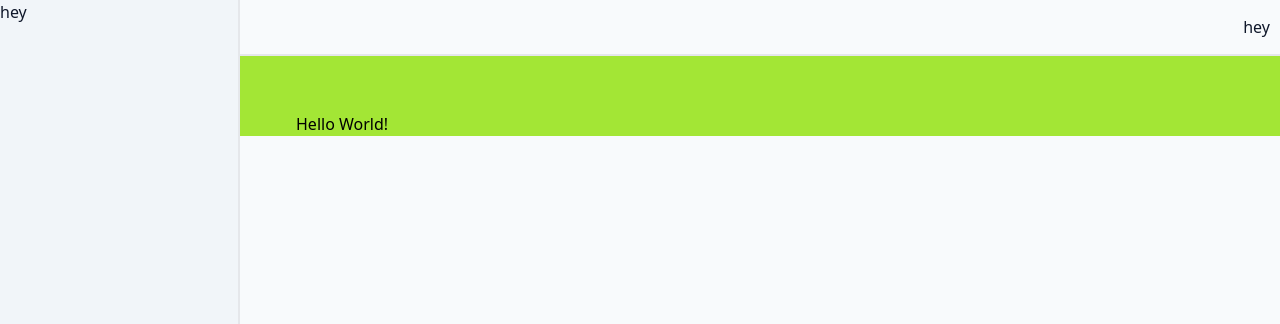
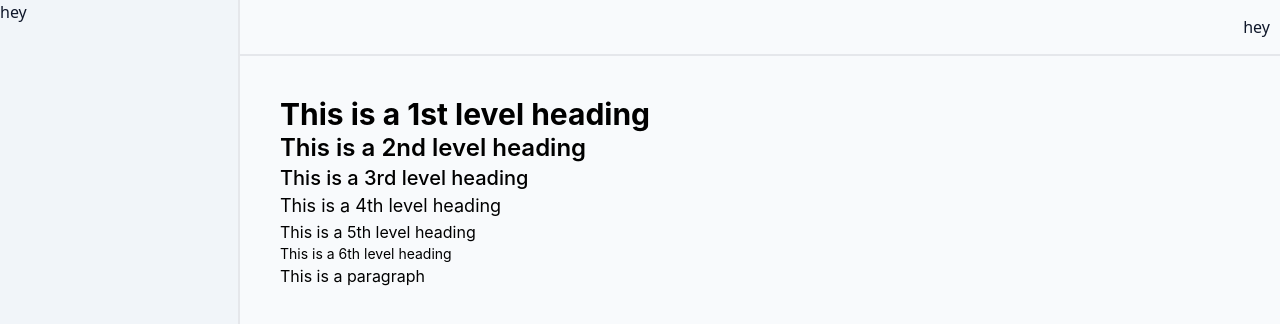
Before and after one commit to lemathurin/Presenter-App, a React (Vite) app: page / in a window 1280 px wide. Shown: the top 324 px of the page. Built offline with nearby package versions, Linux system fonts and the light colour scheme; what @blocknote/react would draw is missing.

Commit message:
Styling the text editor. Some progress.

```diff
--- a/package.json
+++ b/package.json
@@ -12,6 +12,7 @@
   "dependencies": {
     "@blocknote/core": "^0.10.1",
     "@blocknote/react": "^0.10.1",
+    "@tiptap/extension-character-count": "^2.1.13",
     "@tiptap/pm": "^2.1.13",
     "@tiptap/react": "^2.1.13",
     "@tiptap/starter-kit": "^2.1.13",
--- a/src/Tiptap.jsx
+++ b/src/Tiptap.jsx
@@ -1,21 +1,74 @@
+// // src/Tiptap.jsx
+// import { EditorProvider, FloatingMenu, BubbleMenu } from "@tiptap/react";
+// import StarterKit from "@tiptap/starter-kit";
+
+// // define your extension array
+// const extensions = [StarterKit];
+
+// const content = "<p>Hello World!</p>";
+
+// const Tiptap = () => {
+//   return (
+//     <div className="">
+//       {/* tiptapeditor bg-lime-400 */}
+//       <EditorProvider extensions={extensions} content={content}>
+//         <FloatingMenu>This is the floating menu</FloatingMenu>
+//         <BubbleMenu>This is the bubble menu</BubbleMenu>
+//       </EditorProvider>
+//     </div>
+//   );
+// };
+
+// export default Tiptap;
+
 // src/Tiptap.jsx
-import { EditorProvider, FloatingMenu, BubbleMenu } from "@tiptap/react";
+import {
+  useEditor,
+  EditorContent,
+  FloatingMenu,
+  BubbleMenu,
+} from "@tiptap/react";
 import StarterKit from "@tiptap/starter-kit";
-
-// define your extension array
-const extensions = [StarterKit];
-
-const content = "<p>Hello World!</p>";
+import Heading from "@tiptap/extension-heading";
+import Document from "@tiptap/extension-document";
 
 const Tiptap = () => {
+  const editor = useEditor({
+    extensions: [
+      StarterKit,
+      Document,
+      Text,
+      Heading.configure({
+        levels: [1, 2, 3, 4, 5, 6],
+        HTMLAttributes: {
+          // h1: { className: "text-4xl font-bold" }, // This doesn't work right now
+          // h2: { class: "text-3xl font-semibold" },
+          // h3: { class: "text-2xl font-medium" },
+        },
+      }),
+    ],
+    content: `
+    <h1>This is a 1st level heading</h1>
+    <h2>This is a 2nd level heading</h2>
+    <h3>This is a 3rd level heading</h3>
+    <h4>This is a 4th level heading</h4>
+    <h5>This is a 5th level heading</h5>
+    <h6>This is a 6th level heading</h6>
+    <p>This is a paragraph</p>
+  `,
+    editorProps: {
+      attributes: {
+        class: "pt-10 px-10 focus:outline-none",
+      },
+    },
+  });
+
   return (
-    <div className="tiptapeditor bg-lime-400">
-      {/* h-screen flex flex-col bg-green-200 */}
-      <EditorProvider extensions={extensions} content={content}>
-        <FloatingMenu>This is the floating menu</FloatingMenu>
-        <BubbleMenu>This is the bubble menu</BubbleMenu>
-      </EditorProvider>
-    </div>
+    <>
+      <EditorContent editor={editor} />
+      <FloatingMenu editor={editor}>This is the floating menu</FloatingMenu>
+      <BubbleMenu editor={editor}>This is the bubble menu</BubbleMenu>
+    </>
   );
 };
 
--- a/src/index.css
+++ b/src/index.css
@@ -8,10 +8,53 @@
     max-height: calc(100vh - 6rem);
 }
 
-.tiptapeditor {
+.tiptap {
     overflow: scroll;
     max-height: calc(100vh - 3.5rem);
-    padding-top: 3.5rem;
-    padding-left: 3.5rem;
-    outline: none;
+    /* padding-top: 3.5rem; */
+    /* padding-left: 3.5rem; */
+    /* padding-right: 3.5rem; */
+    /* outline: none; */
+    /* background-color: lime; */
+    font-family: 'Inter', sans-serif;
 }
+
+.tiptap h1 {
+    font-size: 1.875rem;
+    line-height: 2.25rem;
+    font-weight: 700;
+}
+
+.tiptap h2 {
+    font-size: 1.5rem;
+    line-height: 2rem;
+    font-weight: 600;
+}
+
+.tiptap h3 {
+    font-size: 1.25rem;
+    line-height: 1.75rem;
+    font-weight: 500;
+}
+
+.tiptap h4 {
+    font-size: 1.125rem;
+    line-height: 1.75rem;
+    font-weight: 400;
+}
+
+.tiptap h5 {
+    font-size: 1rem;
+    line-height: 1.5rem;
+}
+
+.tiptap h6 {
+    font-size: 0.875rem;
+    line-height: 1.25rem;
+}
+
+.tiptap p {
+    font-size: 1rem;
+    line-height: 1.5rem;
+    font-weight: 400;
+}
```
Also changed, not shown: 1 other file (tests, documents, lock files or other folders).
